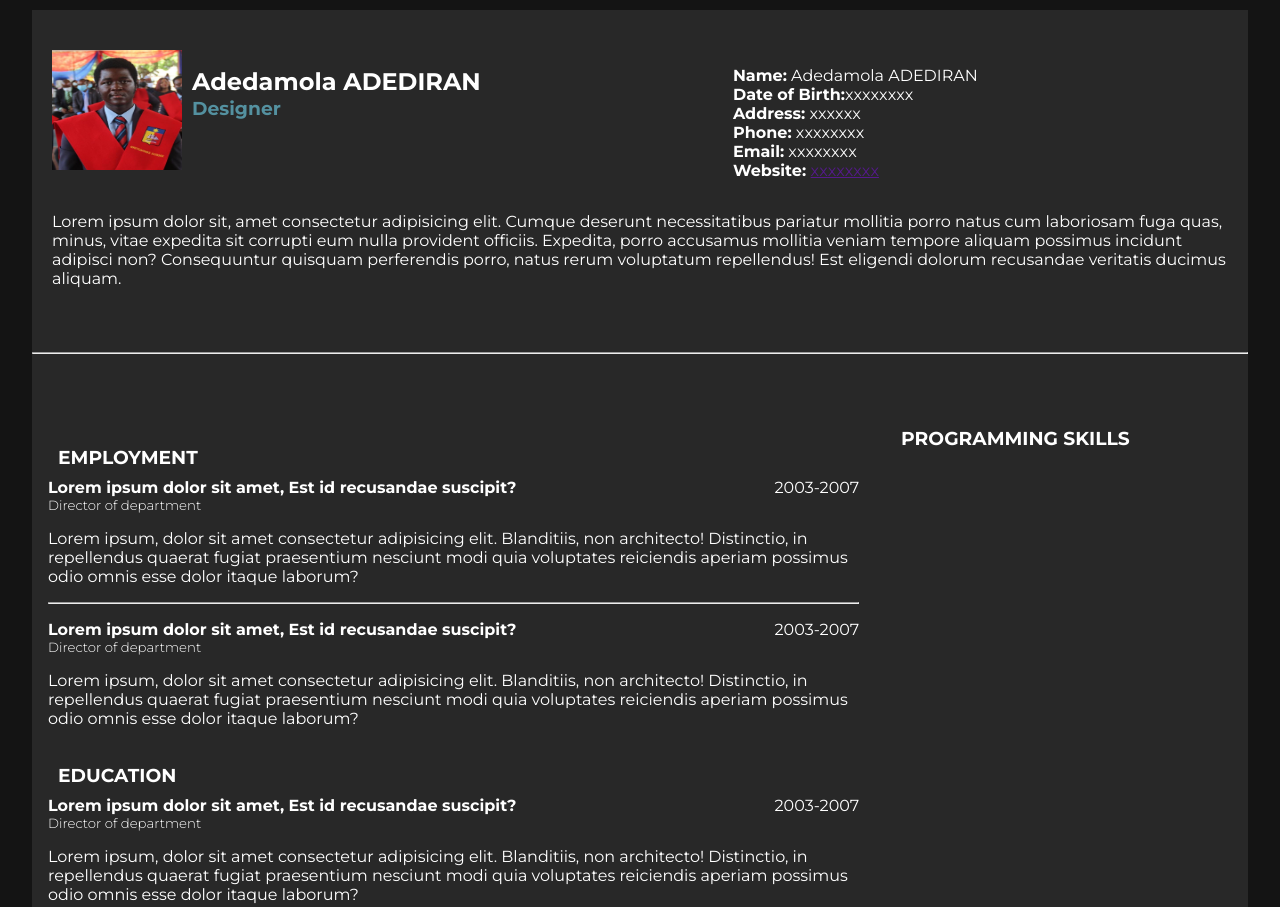
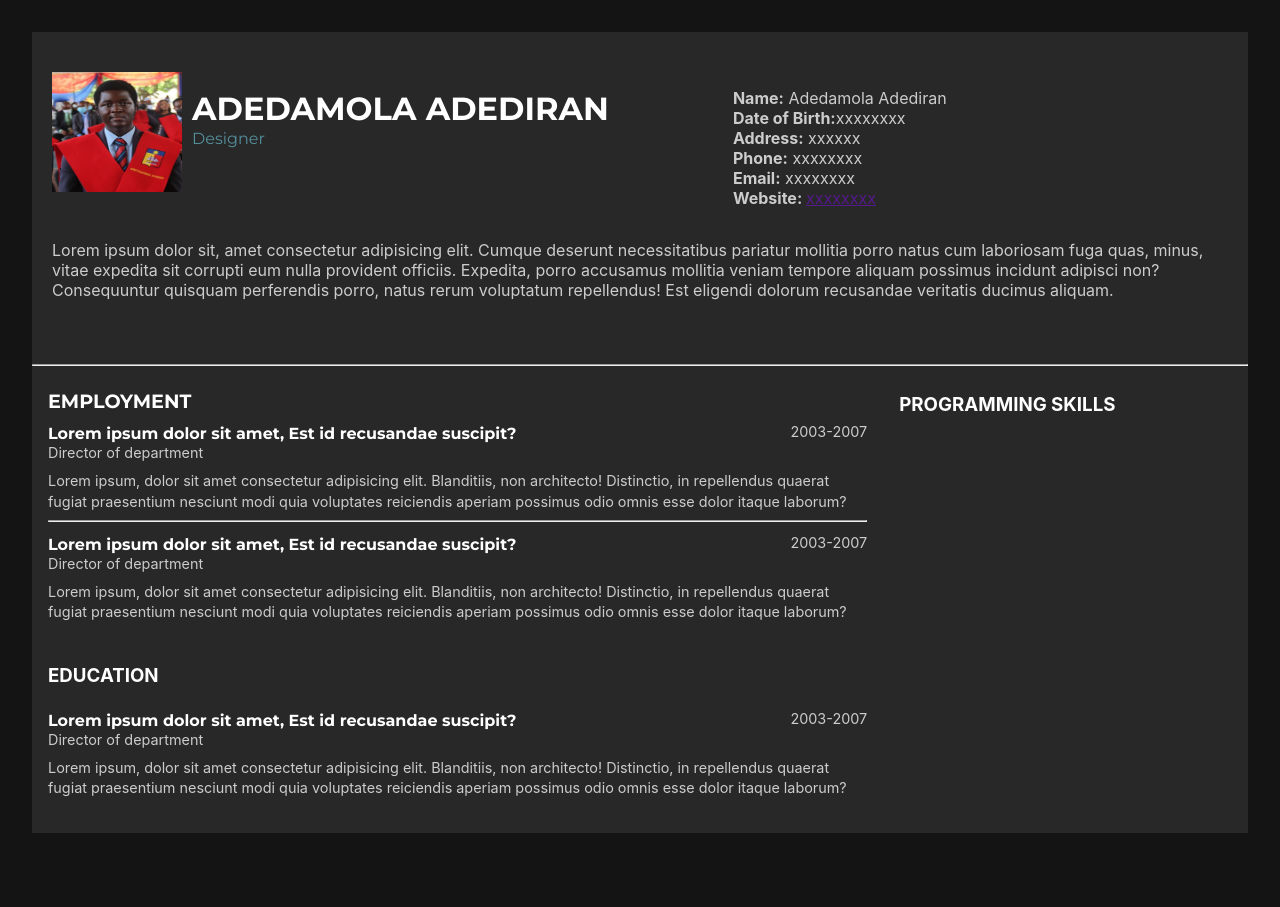
Before and after one commit to Anaconder/Second-assignment, a plain HTML site: page index.html in a window 1280 px wide. Shown: the top 907 px of the page. After the commit the page ends 865 px from the top, so only its background shows below. Drawn offline with Linux system fonts and the light colour scheme.

Commit message:
Pre bootstrap webpage

```diff
--- a/index.html
+++ b/index.html
@@ -16,14 +16,14 @@
         <div id="Box_1">
           <img src=".\images\potrait.jpg" alt="A potrait of Adedamola Adediran" width="130 px" height="120 px" />
           <div id="Box_1_text">
-            <h2><span style="font-weight: 700;"></span>Adedamola ADEDIRAN</h2>
-            <h3><span style="color: rgb(84, 145, 160,255);">Designer</span></h3>
+            <h1>ADEDAMOLA ADEDIRAN</h1>
+            <p>Designer</p>
           </div>
         </div>
         <!-- Second box -->
         <div id="Box_2">
           <ul class="list">
-            <li><b>Name:</b> Adedamola ADEDIRAN</li>
+            <li><b>Name:</b> Adedamola Adediran</li>
             <li><b>Date of Birth:</b>xxxxxxxx</li>
             <li><b>Address:</b> xxxxxx</li>
             <li><b>Phone:</b> xxxxxxxx</li>
@@ -51,9 +51,9 @@
           <div>
             <img src="" href=""> <h3>EMPLOYMENT</h3>
           </div>
-            <div>
-              <div class="section2_box1">
-                <div class= "section2_box1_box1">
+          <div>
+              <div class="section2_box">
+                <div class= "section2_box_box">
                   <h4>Lorem ipsum dolor sit amet, Est id recusandae suscipit?</h4>
                   <h5>Director of department</h5>
                 </div>
@@ -61,26 +61,24 @@
               </div>
               <p>Lorem ipsum, dolor sit amet consectetur adipisicing elit. Blanditiis, non architecto! Distinctio, in repellendus quaerat fugiat praesentium nesciunt modi quia voluptates reiciendis aperiam possimus odio omnis esse dolor itaque laborum?</p>
               <hr/>
-            </div>
-
-
-            <div>
-              <div class="section2_box1">
-                <div class= "section2_box1_box1">
+          </div>
+          <div>
+              <div class="section2_box">
+                <div class= "section2_box_box">
                   <h4>Lorem ipsum dolor sit amet, Est id recusandae suscipit?</h4>
                   <h5>Director of department</h5>
                 </div>
                 <p>2003-2007</p>
               </div>
               <p>Lorem ipsum, dolor sit amet consectetur adipisicing elit. Blanditiis, non architecto! Distinctio, in repellendus quaerat fugiat praesentium nesciunt modi quia voluptates reiciendis aperiam possimus odio omnis esse dolor itaque laborum?</p>
-            </div>
+          </div>
 
           <div>
             <img src="" href=""> <h3>EDUCATION</h3>
           </div>
           <div>
-              <div class="section2_box1">
-                <div class= "section2_box1_box1">
+              <div class="section2_box">
+                <div class= "section2_box_box">
                   <h4>Lorem ipsum dolor sit amet, Est id recusandae suscipit?</h4>
                   <h5>Director of department</h5>
                 </div>
@@ -92,6 +90,7 @@
         </section>
 
         <aside class="section3">
+
           <h3>PROGRAMMING SKILLS</h3>
 
         </aside>
--- a/styles/styles.css
+++ b/styles/styles.css
@@ -1,4 +1,4 @@
-
+/* Base container */
 body,html{
   margin:0px;
   height: auto;
@@ -7,18 +7,19 @@ body,html{
   justify-content: center;
   align-items: center;
   color: white;
-  font-family: 'Montserrat', sans-serif;
-  background-color: rgba(20,20,20,255);
+  font-family: 'Inter', sans-serif;
+  background-color: rgba(20,20,20,1);
 }
 
 #main_container{
   height: auto;
-  margin: 10px 0px;
+  margin: 2em 0px;
   width: 95vw;
-  /* border: 1px solid blue; */
-  background-color: rgba(40,40,40,255);
+  background-color: rgba(40,40,40,1);
 }
 
+
+/* Top Section */
 #section1{
   display:flex;
   justify-content: center;
@@ -26,65 +27,101 @@ body,html{
   flex-wrap: wrap;
 }
 
-.section2_box1_box1>h5{
-  font-weight: 300;
-  /* color: blue; */
-}
-
 #Box_1{
   display: flex;
   flex: 54%;
 }
 
-#Box_1_text{
-  padding: 1em 0em;
-}
-
-#Box_1_text> h2,h3{
-  margin: 1px 10px;
-}
-
-
 #Box_2{
   flex: 45%;
 }
 
-.list{
-  list-style-type: none;
+#Box_1_text{
+  padding: 1em 0em;
+
 }
 
-.section2{
-  /* border: 1px solid darkorange; */
-  flex: 69%;
-  padding: 4em 1em;
+
+/* Heading(Name) */
+#Box_1_text > h1{
+  margin: 1px 10px;
+  font-family: 'Montserrat', sans-serif;
+  font-size: 2rem;
 }
 
-.section3{
-  flex: 29%;
-  padding: 4em 1em;
-  /* border: 1px solid rgb(119, 5, 119); */
+
+/* Main Subtitle */
+#Box_1_text> p{
+  margin: 1px 10px;
+  font-family: 'Montserrat', sans-serif;
+  color: rgb(84, 143, 156,1);
+  font-size: 1rem;
 }
 
+
+/* Contact list & Intro */
+#Box_2 .list,#Box_3 p {
+  font-size: 1rem;
+  list-style: none;
+  color: rgba(204,204,204,1);
+}
+
+
+/* Lower_Section Layout */
 .Lower_part{
   display:flex;
   align-items: flex-start;
 }
 
-.section2_box1{
+.section2{
+  flex: 69%;
+  padding: 0em 1em;
+  margin-bottom: 2em;
+  box-sizing: border-box;
+}
+
+.section3{
+  flex: 29%;
+  padding: 0em 1em;
+  box-sizing: border-box;
+}
+
+
+/* Sec2 heading */
+.section2 > div:first-child h3 {
+  font-family: 'Montserrat', sans-serif;
+  font-size: 1.2rem;
+  margin-top: 0em;
+  line-height: .8em;
+  margin-bottom: 0.5em;
+  color: white;
+}
+
+/* Sec2 Job dates,subtitles */
+.section2_box{
   display:flex;
   justify-content: space-between;
-  width: auto;
+
 }
 
-.section2_box1>p{
-  margin-top: .5em;
-  text-align: right;
-}
-.section2_box1_box1>h4{
-  margin-top: .5em;
-  margin-bottom: 0em;
+.section2 h4 {
+  font-family: 'Montserrat', sans-serif;
+  font-size: 1rem;
+  margin: 0.3em 0 0.1em;
 }
 
-.section2_box1_box1>h5{
-  margin: 0em 0px;
+.section2 h5 {
+  font-family: 'Inter', sans-serif;
+  font-weight: 400;
+  font-size: .9rem;
+  margin: 0 0 0.5em;
+  color: rgb(204, 204, 204);
 }
+
+.section2 p {
+  font-family: 'Inter', sans-serif;
+  font-size: 0.9rem;
+  line-height: 1.4;
+  margin: 0.2em 0;
+  color: rgb(204, 204, 204);
+}
```
